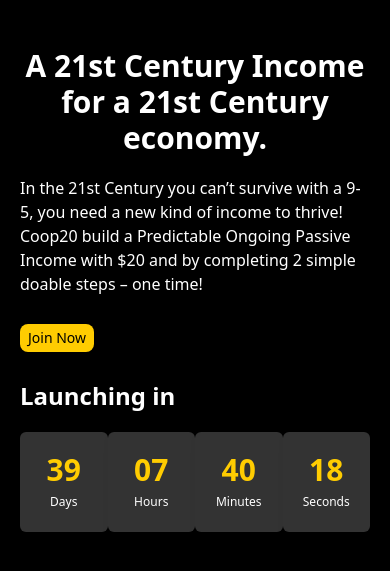
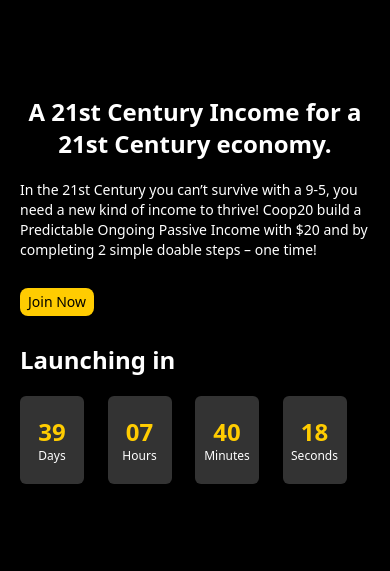
Before and after one commit to PercyMichael/coo20, a plain HTML site: page index.html in a window 390 px wide. Shown: the part 261-832 px from the top of the page. Drawn offline with nearby package versions, Linux system fonts and the light colour scheme.

Commit message:
finished

```diff
--- a/index.html
+++ b/index.html
@@ -11,7 +11,7 @@
 
 </head>
 
-<body class="bg-black">
+<body class="bg-black" style="width: 100%;">
 
 
     <div class="h-[100vh] text-white flex flex-col max-w-7xl mx-auto">
@@ -32,39 +32,42 @@
                 class="md:w-2/4 w-full px-5 md:px-0 h-full bg-black bg-opacity-60 backdrop-blur-lg rounded drop-shadow-lg overlay flex items-center justify-center">
                 <!-- BORDER -->
                 <div class="mx-auto w-full text-center py-5 flex flex-col gap-y-5 text-left">
-                    <h1 class="text-3xl md:text-5xl md:font-bold font-black md:text-left text-center">A 21st Century Income for a 21st
+                    <h1 class="text-2xl md:text-5xl md:font-bold font-black md:text-left text-center">A 21st Century
+                        Income for a 21st
                         Century economy.</h1>
-                    <p class="text-left">In the 21st Century you can’t survive with a 9-5, you need a new kind of income
+                    <p class="text-left break-words text-sm">In the 21st Century you can’t survive with a 9-5, you need
+                        a new kind of income
                         to thrive! Coop20 build a Predictable
                         Ongoing Passive Income with $20 and by completing 2 simple doable steps – one time!</p>
-                        <div class="my-2 w-full text-left">
-                            <a href="https://coopbusiness.com/register" rel="noopener noreferrer">
-                                <button class="px-2 py-1 text-sm md:px-5 md:py-2 bg-[#FFCC01] text-black rounded-lg">Join Now</button>
-                            </a>
-                        </div>
+                    <div class="my-2 w-full text-left">
+                        <a href="https://coopbusiness.com/register" rel="noopener noreferrer">
+                            <button class="px-2 py-1 text-sm md:px-5 md:py-2 bg-[#FFCC01] text-black rounded-lg">Join
+                                Now</button>
+                        </a>
+                    </div>
                     <h2 class="font-black text-2xl flex">Launching in</h2>
-                    <div class="flex justify-between">
+                    <div class="flex justify-between md:gap-x-1 gap-x-1">
                         <div
-                            class="bg-white bg-opacity-20 backdrop-blur-lg rounded drop-shadow-lg p-5 text-white rounded-md w-[100px] text-center">
-                            <p id="days" class="countdown text-3xl md:text-5xl font-black text-[#FFCC01]"></p>
+                            class="bg-white bg-opacity-20 backdrop-blur-lg rounded drop-shadow-lg md:p-5 text-white rounded-md w-16 md:w-[100px] flex flex-col justify-center text-center py-5">
+                            <p id="days" class="text-2xl md:text-5xl md:font-black font-bold text-[#FFCC01]"></p>
                             <span class="text-xs md:text-sm">Days</span>
                         </div>
 
                         <div
-                            class="bg-white bg-opacity-20 backdrop-blur-lg rounded drop-shadow-lg p-5 text-white rounded-md w-[100px] text-center">
-                            <p id="hours" class="countdown text-3xl md:text-5xl font-black text-[#FFCC01]"></p>
+                            class="bg-white bg-opacity-20 backdrop-blur-lg rounded drop-shadow-lg md:p-5 text-white rounded-md w-16 md:w-[100px] flex flex-col justify-center text-center py-5">
+                            <p id="hours" class="text-2xl md:text-5xl md:font-black font-bold text-[#FFCC01]"></p>
                             <span class="text-xs md:text-sm">Hours</span>
                         </div>
 
                         <div
-                            class="bg-white bg-opacity-20 backdrop-blur-lg rounded drop-shadow-lg p-5 text-white rounded-md w-[100px] text-center">
-                            <p id="mins" class="countdown text-3xl md:text-5xl font-black text-[#FFCC01]"></p>
+                            class="bg-white bg-opacity-20 backdrop-blur-lg rounded drop-shadow-lg md:p-5 text-white rounded-md w-16 md:w-[100px] flex flex-col justify-center text-center py-5">
+                            <p id="mins" class="text-2xl md:text-5xl md:font-black font-bold text-[#FFCC01]"></p>
                             <span class="text-xs md:text-sm">Minutes</span>
                         </div>
 
                         <div
-                            class="bg-white bg-opacity-20 backdrop-blur-lg rounded drop-shadow-lg p-5 text-white rounded-md w-[100px] text-center">
-                            <p id="secs" class="countdown text-3xl md:text-5xl font-black text-[#FFCC01]"></p>
+                            class="bg-white bg-opacity-20 backdrop-blur-lg rounded drop-shadow-lg md:p-5 text-white rounded-md w-16 md:w-[100px] flex flex-col justify-center text-center py-5">
+                            <p id="secs" class="text-2xl md:text-5xl md:font-black font-bold text-[#FFCC01]"></p>
                             <span class="text-xs md:text-sm">Seconds</span>
                         </div>
 
```
